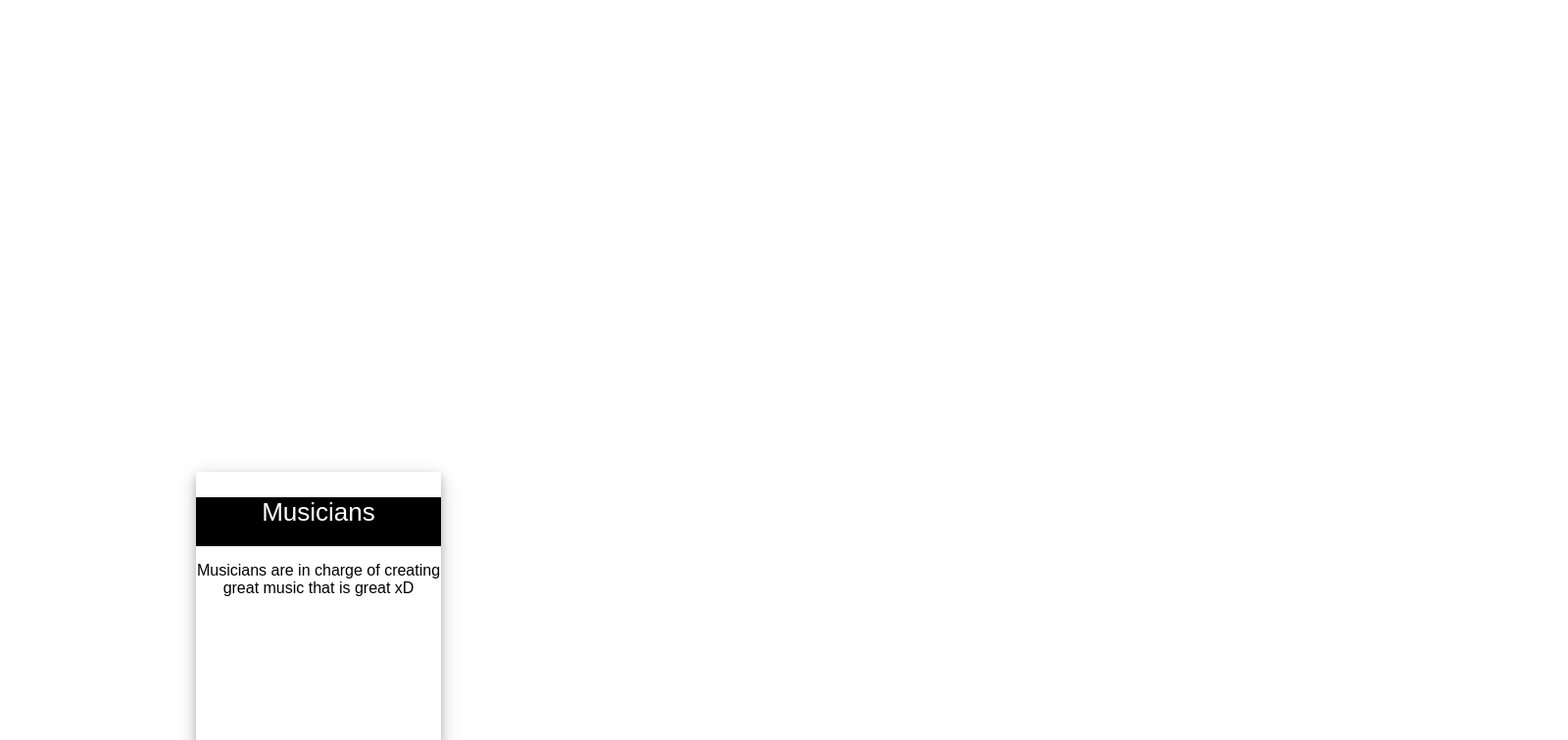
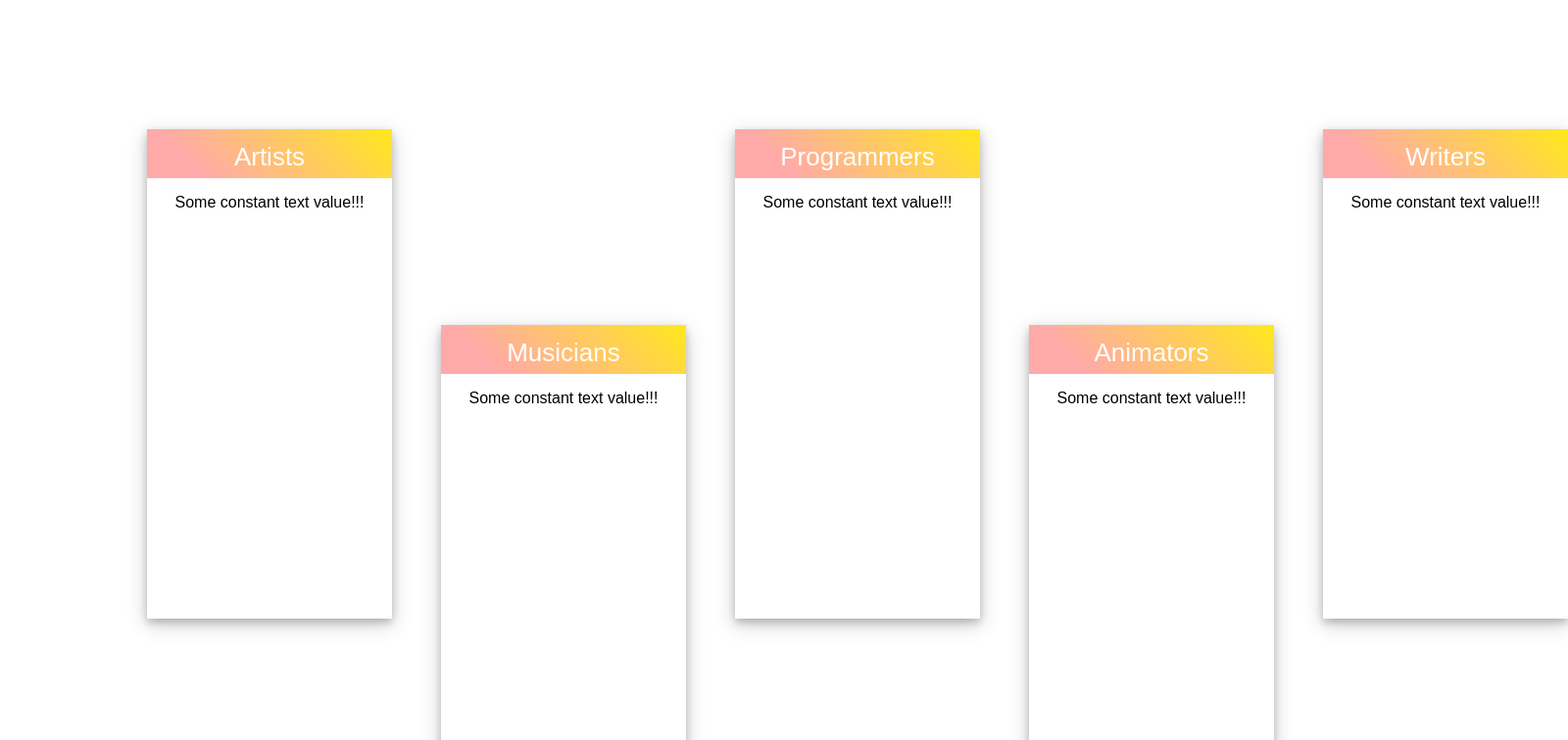
Before and after one commit to estebangarcia21/gdc-website, a React (Create React App) app: page / in a window 1280 px wide. Shown: the part 880-1636 px from the top of the page at 98% size, 1600 px wide, since content can reach past the window. Built offline with nearby package versions, Linux system fonts and the light colour scheme; a web font is replaced by a local one.

Commit message:
Base cards completed

```diff
--- a/src/components/objects/Card.js
+++ b/src/components/objects/Card.js
@@ -1,12 +1,11 @@
-import { black } from "color-name";
 import React from "react";
 
 class Card extends React.Component {
     render() {
         return (
-            <div className="card text" style={{ left: this.props.x, top: this.props.y, marginTop: "0px auto" }}>
-                <div style={{ width: "100%", height: "50px", backgroundColor: "black" }}>
-                    <p style={{ fontSize: "26px", color: "white" }}>{this.props.title}</p>
+            <div className="card text" style={{ left: this.props.x, top: this.props.y }}>
+                <div style={{ width: "100%", height: "50px", backgroundImage: "linear-gradient(45deg, #ffa9a9 20%, #ffe81c)" }}>
+                    <p style={{ fontSize: "26px", color: "white", padding: "13px", marginTop: "0px" }}>{this.props.title}</p>
                 </div>
 
                 <p>{this.props.text}</p>
--- a/src/components/pages/home.js
+++ b/src/components/pages/home.js
@@ -4,8 +4,7 @@ import Card from "./../objects/Card";
 
 class Homepage extends React.Component {
     render() {
-        const cardOneText = "Musicians are in charge of creating\
-        great music that is great xD";
+        const cardOneText = "Some constant text value!!!";
 
         return (
             <div>
@@ -15,7 +14,11 @@ class Homepage extends React.Component {
                 </div>
 
                 <div className="section">
-                    <Card title="Musicians" x="200px" y="500px" text={cardOneText}/>
+                    <Card title="Artists" x="150px" y="150px" text={cardOneText}/>
+                    <Card title="Musicians" x="450px" y="350px" text={cardOneText} />
+                    <Card title="Programmers" x="750px" y="150px" text={cardOneText} />
+                    <Card title="Animators" x="1050px" y="350px" text={cardOneText} />
+                    <Card title="Writers" x="1350px" y="150px" text={cardOneText} />
                 </div>
             </div>
         );
```
